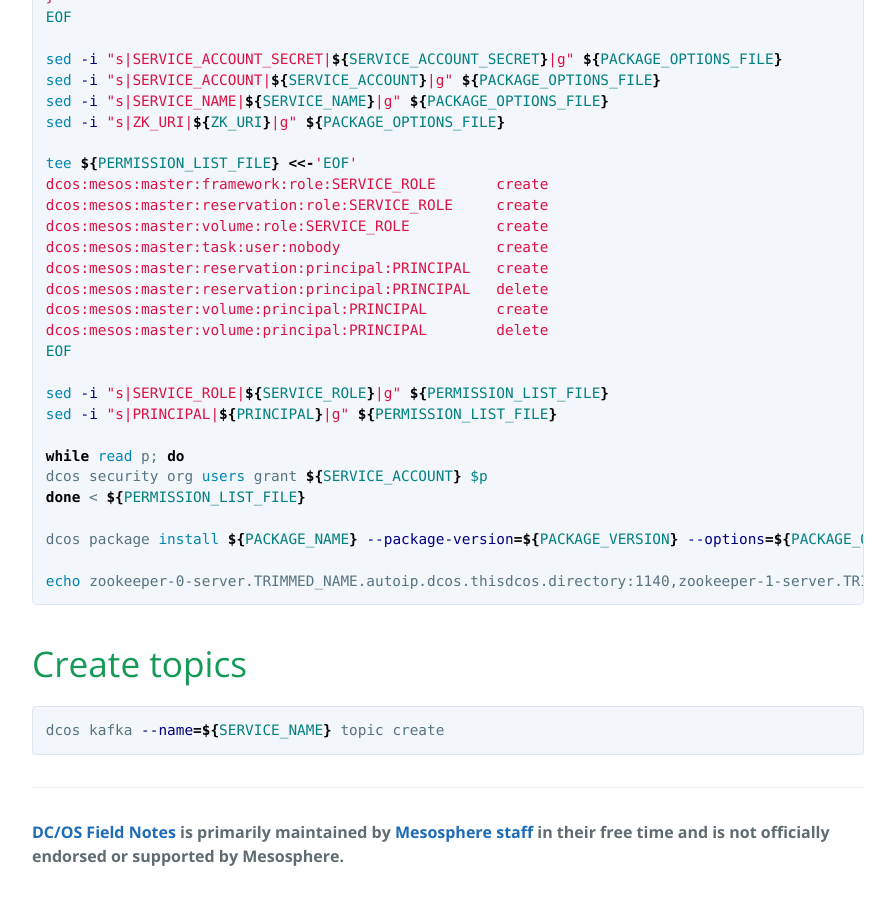
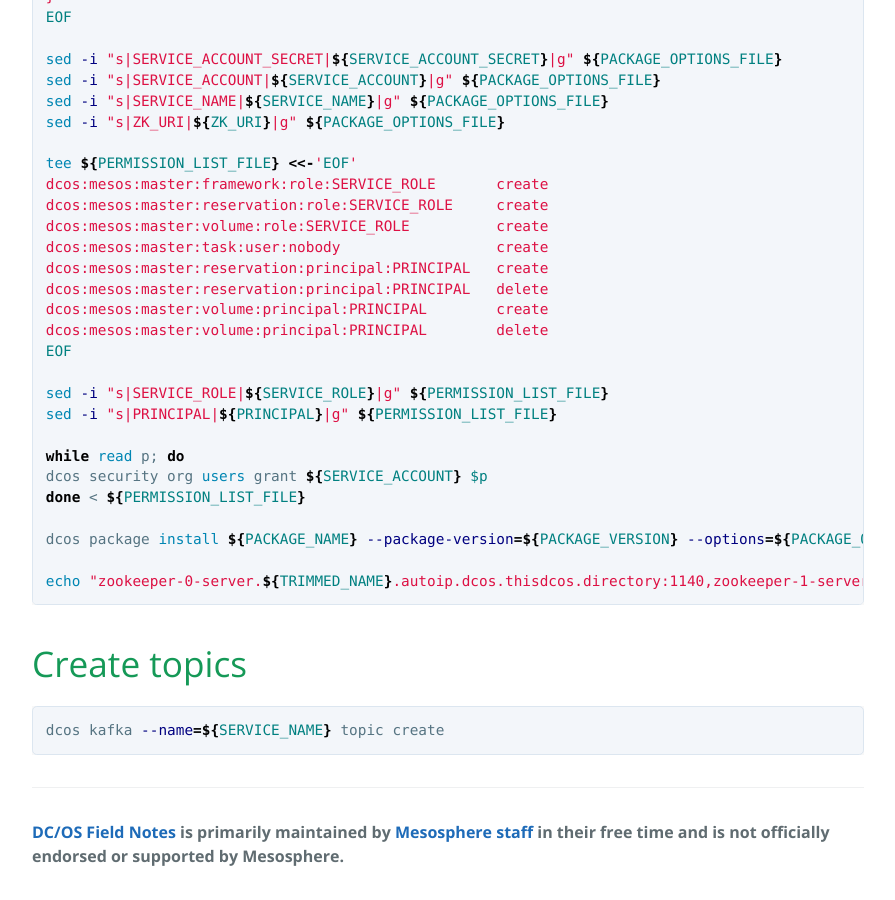
Before and after one commit to mesosphere/field-notes, a Jekyll site: the page built from docs/strict/kafka.md, in a window 1280 px wide and 900 px high, scrolled down 1431 px. Shown: the whole window, without its empty margins (192-1087 px from the left). Built offline with Jekyll 4.4.1, drawn with Linux system fonts in a browser that asks for light colours; our own code applies the rules of GitHub Pages for plain Markdown files.

Commit message:
Clean up endpoint file creation

````diff
--- a/docs/strict/kafka.md
+++ b/docs/strict/kafka.md
@@ -72,7 +72,7 @@ done < ${PERMISSION_LIST_FILE}
 
 dcos package install ${PACKAGE_NAME} --package-version=${PACKAGE_VERSION} --options=${PACKAGE_OPTIONS_FILE} --yes --app
 
-echo zookeeper-0-server.TRIMMED_NAME.autoip.dcos.thisdcos.directory:1140,zookeeper-1-server.TRIMMED_NAME.autoip.dcos.thisdcos.directory:1140,zookeeper-2-server.TRIMMED_NAME.autoip.dcos.thisdcos.directory:1140 | sed "s|TRIMMED_NAME|${TRIMMED_NAME}|g" > ${ENDPOINT_FILE}
+echo "zookeeper-0-server.${TRIMMED_NAME}.autoip.dcos.thisdcos.directory:1140,zookeeper-1-server.${TRIMMED_NAME}.autoip.dcos.thisdcos.directory:1140,zookeeper-2-server.${TRIMMED_NAME}.autoip.dcos.thisdcos.directory:1140" > ${ENDPOINT_FILE}
 ```
 
 # Create topics
````
Also changed, not shown: docs/strict/kafka-zookeeper.md (+1 -1 lines).
